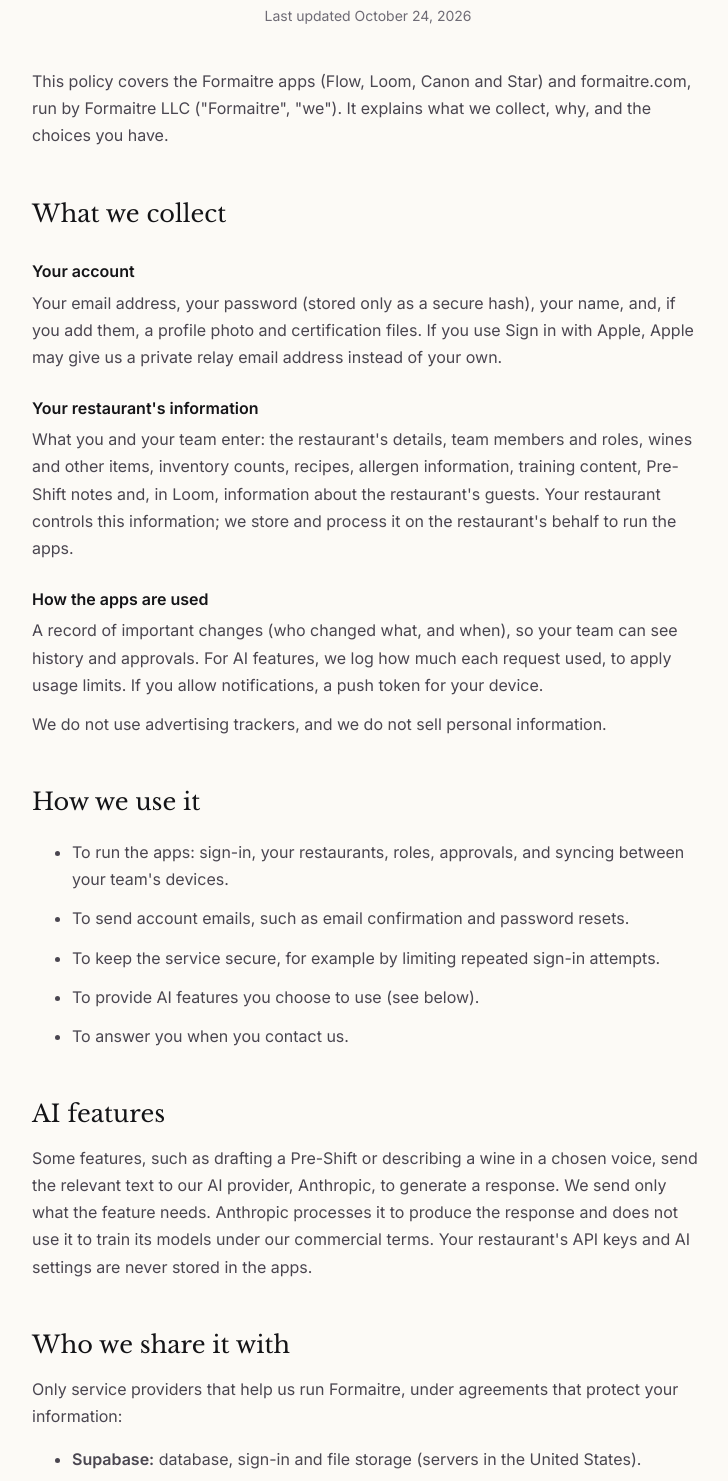
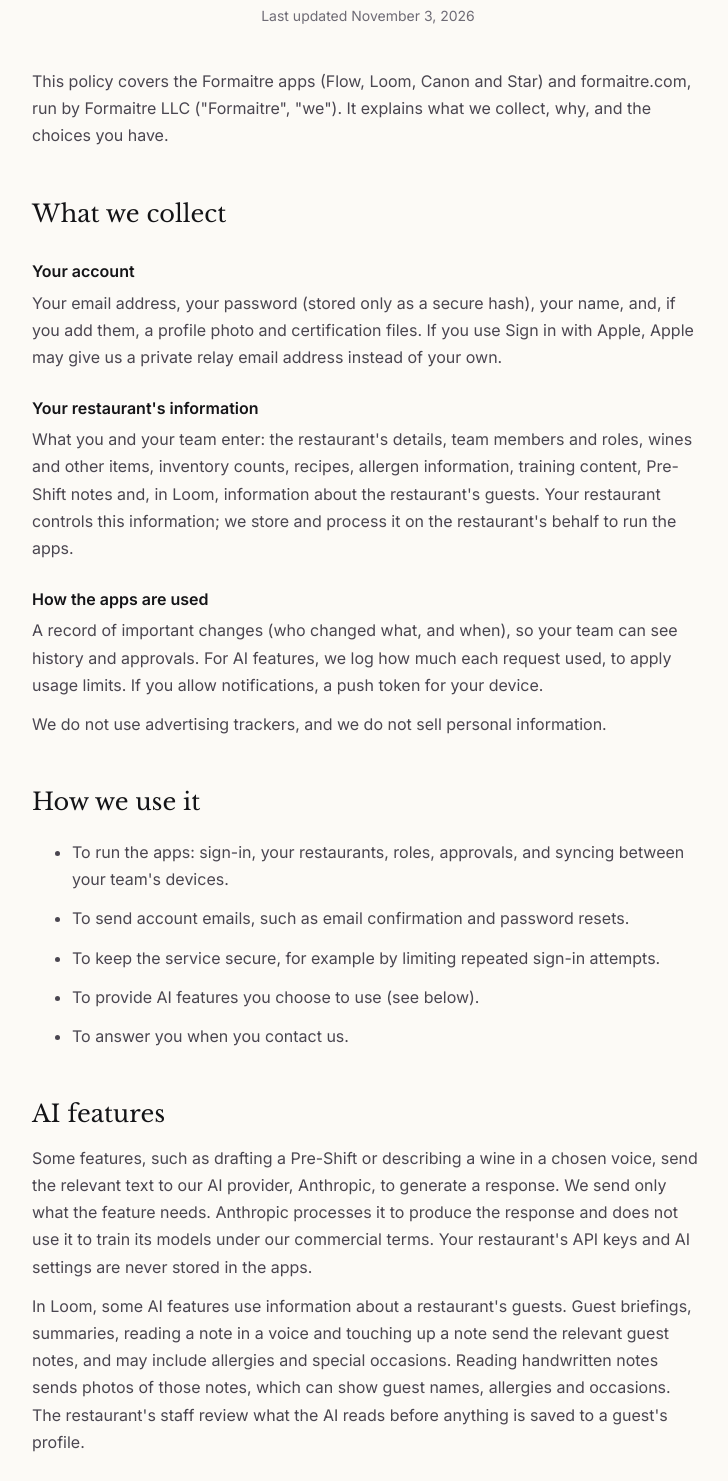
Before and after one commit to Formaitre-LLC/formaitre-site, a plain HTML site: page privacy/index.html in a window 1280 px wide. Shown: the part 199-1680 px from the top of the page, without its empty margins (272-1000 px from the left). Drawn offline with Linux system fonts and the light colour scheme.

Commit message:
Privacy policy: guest information in AI features, and how long note photos are kept
Co-Authored-By: Claude Opus 5.5 <noreply@anthropic.com>

```diff
--- a/privacy/index.html
+++ b/privacy/index.html
@@ -23,7 +23,7 @@
 
 <main class="page">
 <h1>Privacy Policy</h1>
-  <p class="updated">Last updated October 24, 2026</p>
+  <p class="updated">Last updated November 3, 2026</p>
 
   <p>This policy covers the Formaitre apps (Flow, Loom, Canon and Star) and formaitre.com, run by Formaitre LLC ("Formaitre", "we"). It explains what we collect, why, and the choices you have.</p>
 
@@ -47,6 +47,7 @@
 
   <h2>AI features</h2>
   <p>Some features, such as drafting a Pre-Shift or describing a wine in a chosen voice, send the relevant text to our AI provider, Anthropic, to generate a response. We send only what the feature needs. Anthropic processes it to produce the response and does not use it to train its models under our commercial terms. Your restaurant's API keys and AI settings are never stored in the apps.</p>
+  <p>In Loom, some AI features use information about a restaurant's guests. Guest briefings, summaries, reading a note in a voice and touching up a note send the relevant guest notes, and may include allergies and special occasions. Reading handwritten notes sends photos of those notes, which can show guest names, allergies and occasions. The restaurant's staff review what the AI reads before anything is saved to a guest's profile.</p>
 
   <h2>Who we share it with</h2>
   <p>Only service providers that help us run Formaitre, under agreements that protect your information:</p>
@@ -59,6 +60,7 @@
   <p>Within a restaurant, people see what their roles allow. For example, guest contact details are visible only to roles with permission to see private guest information. We may disclose information if the law requires it.</p>
 
   <h2>How long we keep it</h2>
+  <p>Photos of handwritten notes are stored privately for the restaurant. We delete them 90 days after the note is approved and 30 days after it is declined or removed. Photos that never become a note, and the text we read from them, are deleted after 30 days.</p>
   <p>We keep your account while you use it. When a restaurant is deleted, its information can be restored for 30 days and is then permanently deleted. Backups roll over after a short period.</p>
 
   <h2>Your choices</h2>
```
